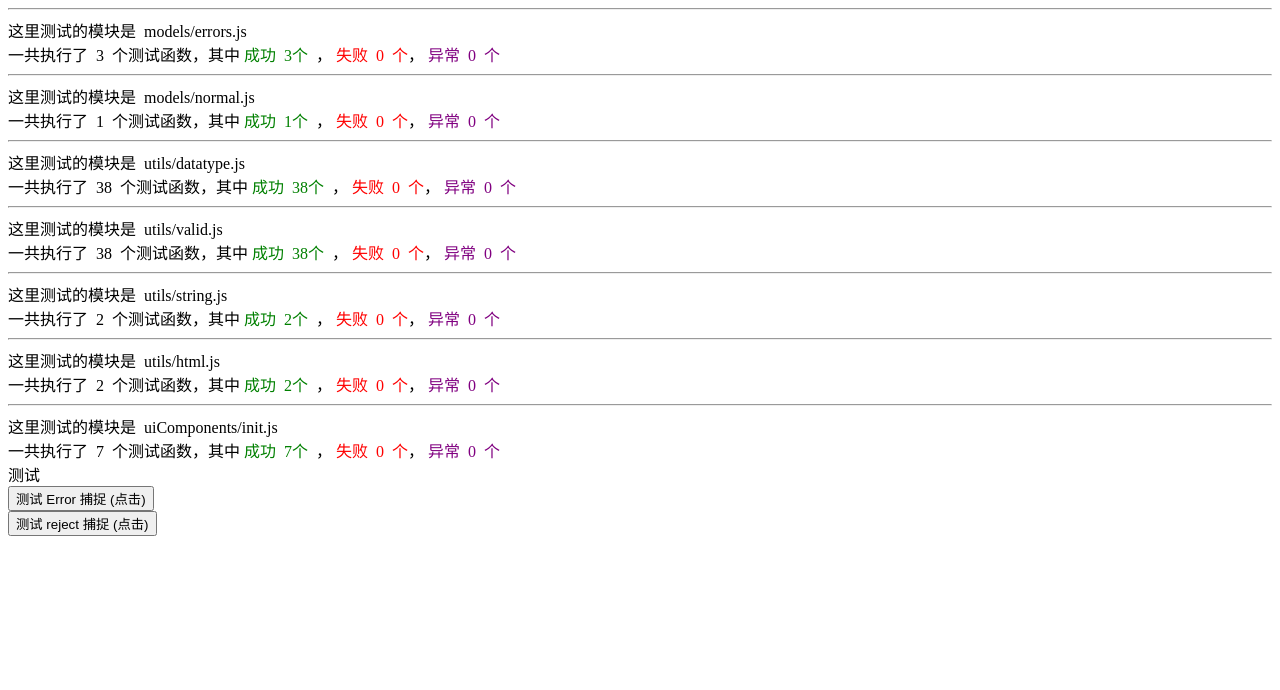
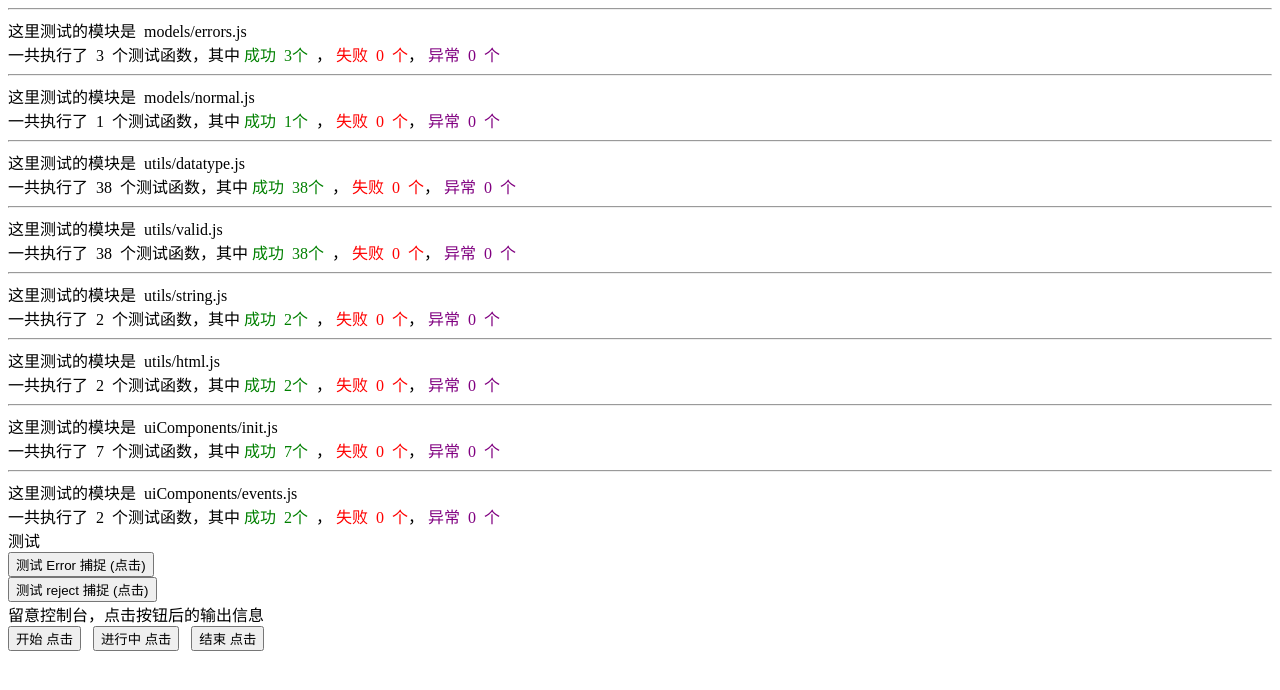
Before and after one commit to pdcGithub/pdc-js-framework, a website: page tests/testAll.html in a window 1280 px wide. Drawn offline with Linux system fonts and the light colour scheme.

Commit message:
dev: develop module uiComponents/events.js and related unit tests.

```diff
--- a/tests/testAll.html
+++ b/tests/testAll.html
@@ -61,6 +61,8 @@
         testDocumentReady, testActionBinding, testActionBindingBySelector
     } from "./uiComponents/testInit.js";
 
+    import { testEventName, testEventObject } from "./uiComponents/testEvents.js";
+
     // 导入 report 函数
     import { report } from "./testTools.js";
 
@@ -103,6 +105,8 @@
                                 testErrorAlert, testUnhandledrejectionAlert,
                                 testDocumentReady, testActionBinding, testActionBindingBySelector);
 
+    report('uiComponents/events.js', testEventName, testEventObject);
+
     // 打开 thirdparty 中 bootstrap5 的测试页面
     window.open('thirdpartys/bootstrap5/testBootstrap5.html', 'bsTestWindow');
 
--- /dev/null
+++ b/tests/uiComponents/testEvents.html
@@ -0,0 +1,25 @@
+<!DOCTYPE html>
+<html lang="zh">
+<head>
+    <meta charset="UTF-8">
+    <meta name="viewport" content="width=device-width, initial-scale=1.0">
+    <title>这里是 event 模块的测试</title>
+    <!-- 导入 init 模块的 css 样式。它里面包含了 bootstrap 的样式引用 -->
+    <link rel="stylesheet" href="../../uiComponents/init.css" />
+</head>
+<body>
+    <script type="module">
+
+    // 导入测试工具包
+    import { report } from "../testTools.js";
+
+    // 导入测试函数
+    import {
+        testEventName, testEventObject
+    } from "./testEvents.js";
+
+    // 执行测试
+    report('uiComponents/events.js', testEventName, testEventObject);
+    </script>
+</body>
+</html>
--- /dev/null
+++ b/tests/uiComponents/testEvents.js
@@ -0,0 +1,61 @@
+/**
+ * In my license, all codes can be shared free of charge.
+ * However, If my code is taken for commercial use, please maintain it yourself.
+ * I am not obligated to take responsibility for your business application.
+ * Here is my email "pangdongcan@live.com"
+ *
+ * Copyright © 2026 Micheal Pang. All rights reserved.
+ *
+ * @file This file "testEvent.js" is part of project "pdc-js-framework" , which is belong to Michael Pang (It's Me).
+ * @author  Micheal Pang (Dongcan Pang)
+ * @since  2026-07-14
+ * @description  这里是 UI Components 组件的 event 模块测试
+ */
+"use strict"; // 这是严格模式下的 Javascript 代码
+
+import { DOM_PARSER } from "../../utils/html.js";
+import { Assert } from "../testTools.js";
+import {
+    PDC_BEGIN, PDC_RUNING, PDC_END,
+    EVENT_PDC_BEGIN, EVENT_PDC_RUNNING, EVENT_PDC_END
+} from "../../uiComponents/events.js";
+
+function testEventName(){
+    // 这里对事件名称的值进行测试
+    Assert.equalsStrictly("pdc.begin", PDC_BEGIN);
+    Assert.equalsStrictly("pdc.running", PDC_RUNING);
+    Assert.equalsStrictly("pdc.end", PDC_END);
+}
+
+function testEventObject(){
+    // 这里测试事件的传播、接收，是否正常处理
+
+    // 在 document 监听 指定的事件
+    document.addEventListener(PDC_BEGIN, event=>console.log(new Date(), event.type, event));
+    document.addEventListener(PDC_RUNING,event=>console.log(new Date(), event.type, event));
+    document.addEventListener(PDC_END, event=>console.log(new Date(), event.type, event));
+
+    // 首先，增加3个按钮，在点击时，传播事件
+    let htmlStr = `
+    <div id="eventTest">
+        <div id="eventTestDesc">留意控制台，点击按钮后的输出信息</div>
+        <button class="btn btn-primary" type="button" id="event1">开始 点击</button>&nbsp;&nbsp;
+        <button class="btn btn-primary" type="button" id="event2">进行中 点击</button>&nbsp;&nbsp;
+        <button class="btn btn-primary" type="button" id="event3">结束 点击</button>
+    </div>
+    `;
+    let newDoc = DOM_PARSER.parseFromString(htmlStr, 'text/html');
+    // 插入页面
+    document.body.append(newDoc.getElementById('eventTest'));
+    // 增加按钮点击处理
+    document.getElementById('event1').addEventListener('click', event=>{ document.dispatchEvent(EVENT_PDC_BEGIN); });
+    document.getElementById('event2').addEventListener('click', event=>{ document.dispatchEvent(EVENT_PDC_RUNNING); });
+    document.getElementById('event3').addEventListener('click', event=>{
+        // 这里尝试由按钮传播事件，看看document 是否获取成功。
+        document.getElementById('event3').dispatchEvent(EVENT_PDC_END);
+    });
+}
+
+export{
+    testEventName, testEventObject
+}
--- /dev/null
+++ b/uiComponents/events.js
@@ -0,0 +1,54 @@
+/**
+ * In my license, all codes can be shared free of charge.
+ * However, If my code is taken for commercial use, please maintain it yourself.
+ * I am not obligated to take responsibility for your business application.
+ * Here is my email "pangdongcan@live.com"
+ *
+ * Copyright © 2026 Micheal Pang. All rights reserved.
+ *
+ * @file This file "events.js" is part of project "pdc-js-framework" , which is belong to Michael Pang (It's Me).
+ * @module uiComponents/event
+ * @author  Micheal Pang (Dongcan Pang)
+ * @since  2026-07-14
+ * @description  这里是一些自定义的事件。以浏览器运行环境来说，事件处理比条件判断更加容易处理。
+ * 在使用上，需要定义2个东西：事件名称、事件对象。
+ */
+"use strict"; // 这是严格模式下的 Javascript 代码
+
+/**
+ * 事件名：程序执行开始
+ */
+const PDC_BEGIN = "pdc.begin";
+
+/**
+ * 事件名：程序执行中
+ */
+const PDC_RUNING = "pdc.running";
+
+/**
+ * 事件名：程序执行结束
+ */
+const PDC_END = "pdc.end";
+
+/**
+ * 定义一个事件：程序执行开始
+ */
+const EVENT_PDC_BEGIN = new Event(PDC_BEGIN, {bubbles:true, cancelable:true, composed:true});
+
+/**
+ * 定义一个事件：程序执行中
+ */
+const EVENT_PDC_RUNNING = new Event(PDC_RUNING, {bubbles:true, cancelable:true, composed:true});
+
+/**
+ * 定义一个事件：程序执行完成
+ */
+const EVENT_PDC_END = new Event(PDC_END, {bubbles:true, cancelable:true, composed:true});
+
+// 导出
+export {
+    // 事件名称
+    PDC_BEGIN, PDC_RUNING, PDC_END,
+    // 事件对象
+    EVENT_PDC_BEGIN, EVENT_PDC_RUNNING, EVENT_PDC_END
+}
```
